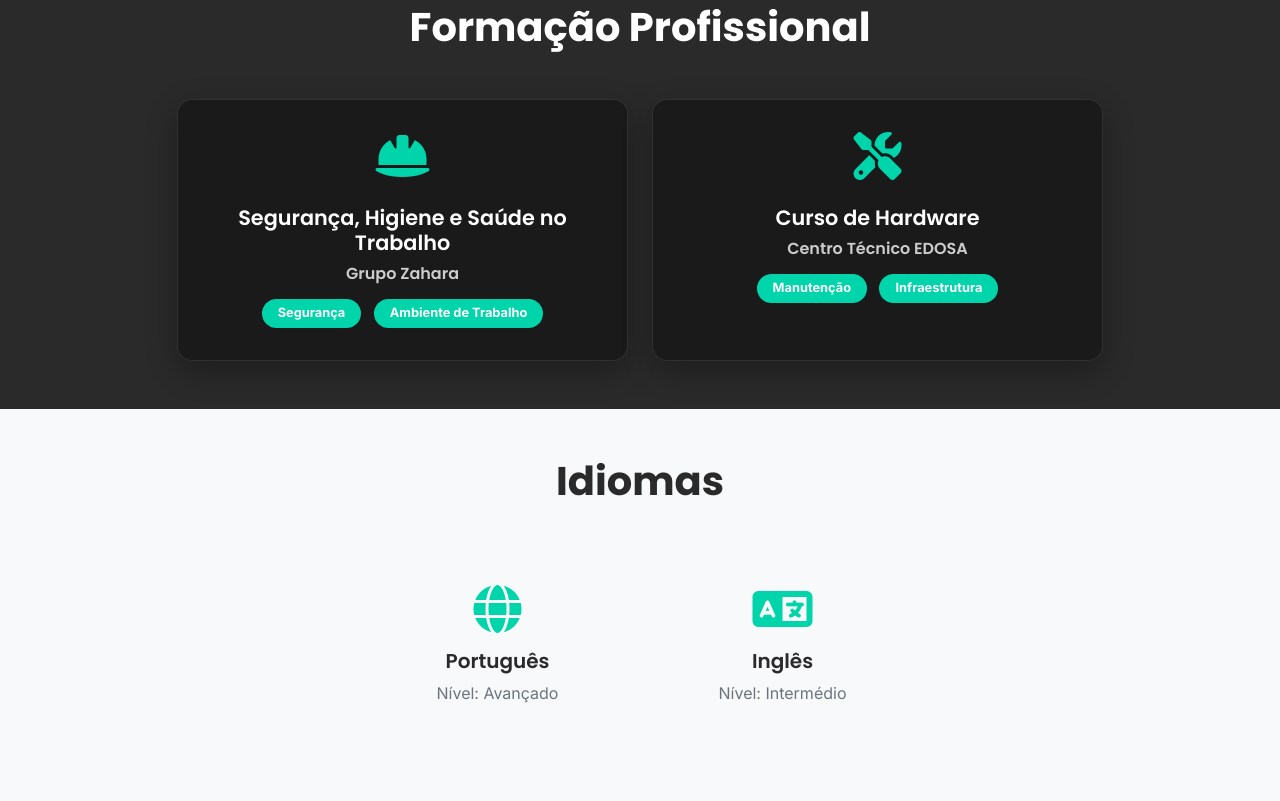
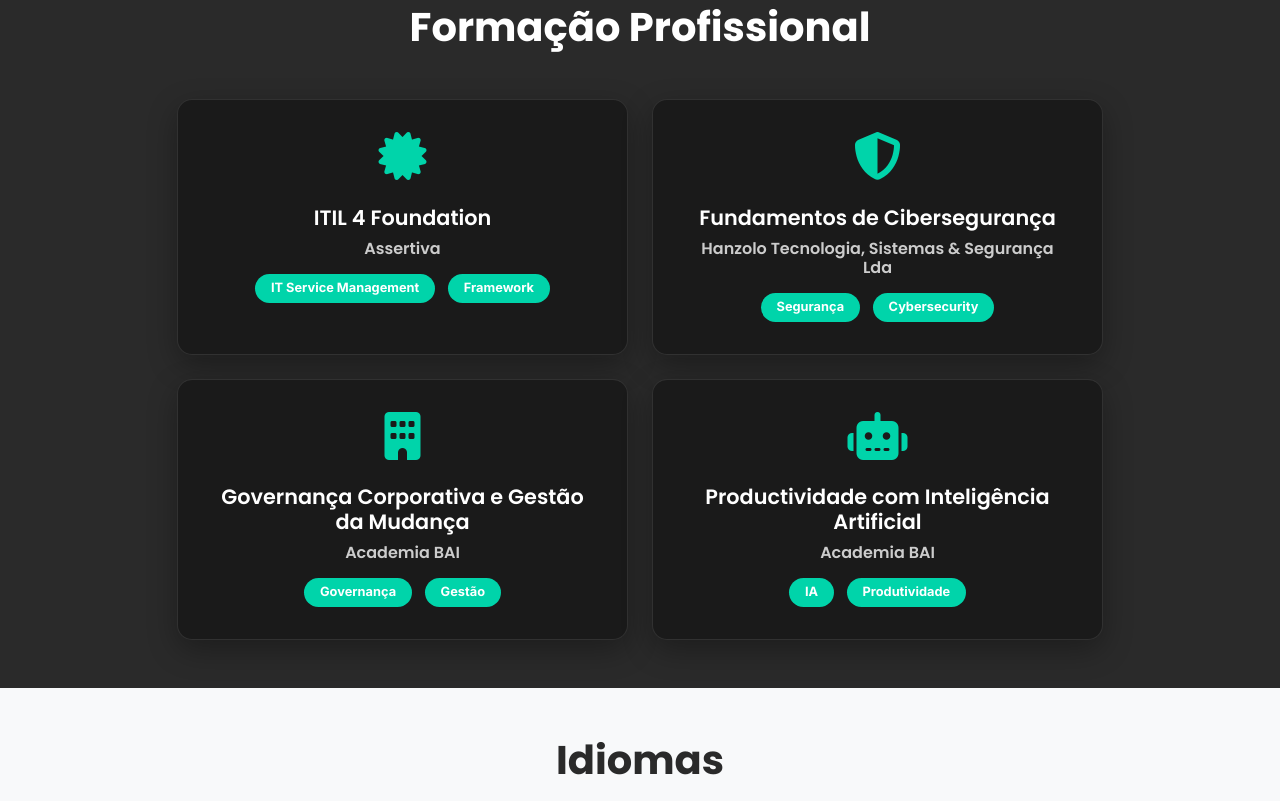
Before and after one commit to Abmer0One/portifolio, a plain HTML site: page index.html in a window 1280 px wide. Shown: the part 2159-2960 px from the top of the page. Drawn offline with nearby package versions, Linux system fonts and the light colour scheme.

Commit message:
Atualização: Formação Profissional com 4 novas formações, ano dinâmico no footer

```diff
--- a/index.html
+++ b/index.html
@@ -208,26 +208,52 @@
                 <div class="col-lg-5 col-md-6">
                     <div class="training-card">
                         <div class="card-icon">
-                            <i class="fas fa-hard-hat"></i>
+                            <i class="fas fa-certificate"></i>
                         </div>
-                        <h5 class="card-title" data-i18n="training.course1">Segurança, Higiene e Saúde no Trabalho</h5>
-                        <h6 class="card-subtitle" data-i18n="training.org1">Grupo Zahara</h6>
+                        <h5 class="card-title" data-i18n="training.course1">ITIL 4 Foundation</h5>
+                        <h6 class="card-subtitle" data-i18n="training.org1">Assertiva</h6>
                         <div class="card-badges">
-                            <span class="badge">Segurança</span>
-                            <span class="badge">Ambiente de Trabalho</span>
+                            <span class="badge">IT Service Management</span>
+                            <span class="badge">Framework</span>
                         </div>
                     </div>
                 </div>
                 <div class="col-lg-5 col-md-6">
                     <div class="training-card">
                         <div class="card-icon">
-                            <i class="fas fa-tools"></i>
+                            <i class="fas fa-shield-alt"></i>
                         </div>
-                        <h5 class="card-title" data-i18n="training.course2">Curso de Hardware</h5>
-                        <h6 class="card-subtitle" data-i18n="training.org2">Centro Técnico EDOSA</h6>
+                        <h5 class="card-title" data-i18n="training.course2">Fundamentos de Cibersegurança</h5>
+                        <h6 class="card-subtitle" data-i18n="training.org2">Hanzolo Tecnologia, Sistemas & Segurança Lda</h6>
                         <div class="card-badges">
-                            <span class="badge">Manutenção</span>
-                            <span class="badge">Infraestrutura</span>
+                            <span class="badge">Segurança</span>
+                            <span class="badge">Cybersecurity</span>
+                        </div>
+                    </div>
+                </div>
+                <div class="col-lg-5 col-md-6">
+                    <div class="training-card">
+                        <div class="card-icon">
+                            <i class="fas fa-building"></i>
+                        </div>
+                        <h5 class="card-title" data-i18n="training.course3">Governança Corporativa e Gestão da Mudança</h5>
+                        <h6 class="card-subtitle" data-i18n="training.org3">Academia BAI</h6>
+                        <div class="card-badges">
+                            <span class="badge">Governança</span>
+                            <span class="badge">Gestão</span>
+                        </div>
+                    </div>
+                </div>
+                <div class="col-lg-5 col-md-6">
+                    <div class="training-card">
+                        <div class="card-icon">
+                            <i class="fas fa-robot"></i>
+                        </div>
+                        <h5 class="card-title" data-i18n="training.course4">Productividade com Inteligência Artificial</h5>
+                        <h6 class="card-subtitle" data-i18n="training.org4">Academia BAI</h6>
+                        <div class="card-badges">
+                            <span class="badge">IA</span>
+                            <span class="badge">Produtividade</span>
                         </div>
                     </div>
                 </div>
@@ -543,7 +569,7 @@
         <div class="container">
             <div class="row align-items-center">
                 <div class="col-md-6">
-                    <p class="mb-0">&copy; 2025 Abiúd Mota. <span data-i18n="footer.rights">Todos os direitos reservados.</span></p>
+                    <p class="mb-0">&copy; <span id="current-year">2025</span> Abiúd Mota. <span data-i18n="footer.rights">Todos os direitos reservados.</span></p>
                 </div>
                 <div class="col-md-6 text-md-end">
                     <div class="social-links">
--- a/js/script.js
+++ b/js/script.js
@@ -395,10 +395,14 @@
 
         // Training
         "training.title": "Professional Training",
-        "training.course1": "Occupational Safety and Health",
-        "training.org1": "Grupo Zahara",
-        "training.course2": "Hardware Course",
-        "training.org2": "Centro Técnico EDOSA",
+        "training.course1": "ITIL 4 Foundation",
+        "training.org1": "Assertiva",
+        "training.course2": "Cybersecurity Fundamentals",
+        "training.org2": "Hanzolo Technology, Systems & Security Lda",
+        "training.course3": "Corporate Governance and Change Management",
+        "training.org3": "Academia BAI",
+        "training.course4": "Productivity with Artificial Intelligence",
+        "training.org4": "Academia BAI",
 
         // Languages
         "languages.title": "Languages",
@@ -505,10 +509,14 @@
 
         // Training
         "training.title": "Formação Profissional",
-        "training.course1": "Segurança, Higiene e Saúde no Trabalho",
-        "training.org1": "Grupo Zahara",
-        "training.course2": "Curso de Hardware",
-        "training.org2": "Centro Técnico EDOSA",
+        "training.course1": "ITIL 4 Foundation",
+        "training.org1": "Assertiva",
+        "training.course2": "Fundamentos de Cibersegurança",
+        "training.org2": "Hanzolo Tecnologia, Sistemas & Segurança Lda",
+        "training.course3": "Governança Corporativa e Gestão da Mudança",
+        "training.org3": "Academia BAI",
+        "training.course4": "Productividade com Inteligência Artificial",
+        "training.org4": "Academia BAI",
 
         // Languages
         "languages.title": "Idiomas",
@@ -682,6 +690,12 @@
 
 // ===== INITIALIZE i18n ON PAGE LOAD =====
 document.addEventListener("DOMContentLoaded", () => {
+    // Update current year in footer
+    const currentYearElement = document.getElementById('current-year');
+    if (currentYearElement) {
+        currentYearElement.textContent = new Date().getFullYear();
+    }
+
     const lang = localStorage.getItem('lang') || 'pt';
     applyTranslations(lang);
 
```
